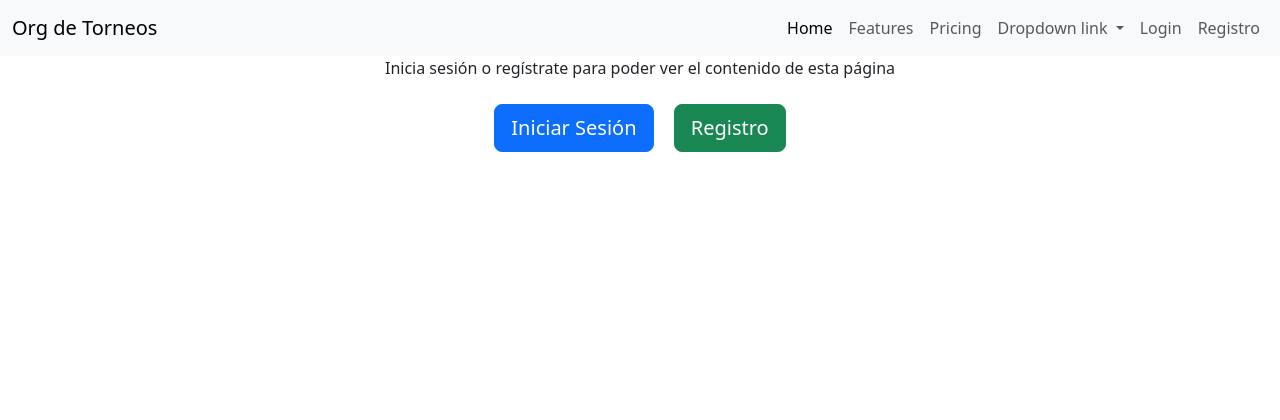
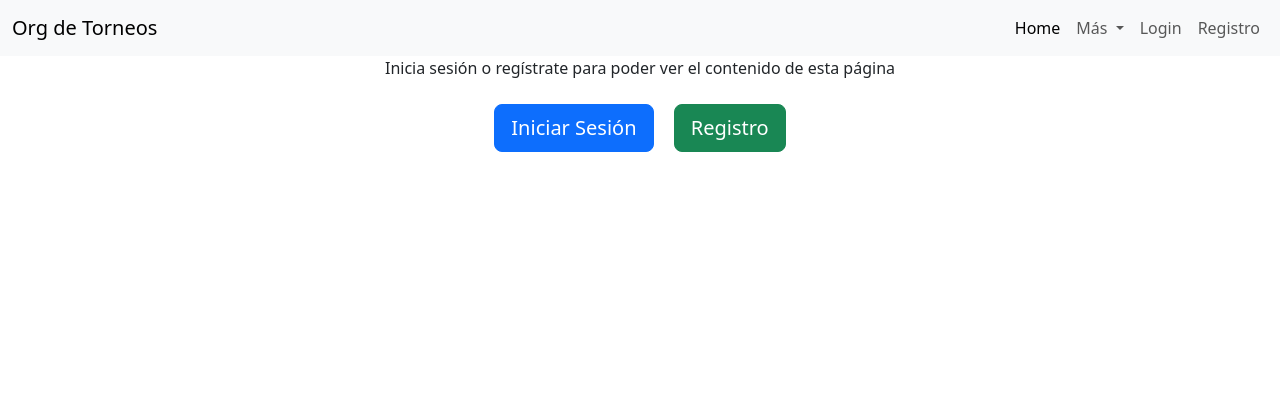
Before and after one commit to 0rellano/Organizacion_Mundial__django, a Django app: page / in a window 1280 px wide. Shown: the top 420 px of the page. Run offline with Django 4.2, Linux system fonts and the light colour scheme.

Commit message:
Cambios de index, ahora las secciones en el nav

```diff
--- a/organizacion_mundial/static/style.css
+++ b/organizacion_mundial/static/style.css
@@ -15,3 +15,8 @@ body {
     color: white;
     margin-top: auto; /* Empuja el footer hacia abajo */
   }
+
+  button {
+    border: none;
+    background-color: transparent;
+  }
--- a/organizacion_mundial/templates/base.html
+++ b/organizacion_mundial/templates/base.html
@@ -42,26 +42,20 @@
           <li class="nav-item">
             <a class="nav-link active" aria-current="page" href="{% url 'index' %}">Home</a>
           </li>
-          <li class="nav-item">
-            <a class="nav-link" href="#">Features</a>
-          </li>
-          <li class="nav-item">
-            <a class="nav-link" href="#">Pricing</a>
-          </li>
           <li class="nav-item dropdown">
             <a class="nav-link dropdown-toggle" href="#" role="button" data-bs-toggle="dropdown" aria-expanded="false">
-              Dropdown link
+              Más
             </a>
             <ul class="dropdown-menu">
-              <li><a class="dropdown-item" href="#">Action</a></li>
-              <li><a class="dropdown-item" href="#">Another action</a></li>
-              <li><a class="dropdown-item" href="#">Something else here</a></li>
+              <li><a class="dropdown-item" href="{% url 'lista_jugadores' %}"><button>Ver Lista de Jugadores</button></a></li>
+              <li><a class="dropdown-item" href="{% url 'mundiales' %}"><button>Mundiales</button></a></li>
+              <li><a class="dropdown-item" href="{% url 'paises' %}"><button>Paises</button></a></li>
             </ul>
           </li>
           {% if user.is_authenticated %}
           {% if user.is_staff %}
             <li class="nav-item ms-auto">
-              <a href="{% url 'admin:index' %}" class="nav-link btn btn-dark btn-hover-bg-light btn-admin">Admin Site</a>
+              <a href="{% url 'admin:index' %}" class="nav-link btn btn-dark btn-hover-bg-light btn-admin" target="_blank">Admin Site</a>
             </li>
           {% endif %}
           <li class="nav-item ms-auto">
--- a/organizacion_mundial/templates/index.html
+++ b/organizacion_mundial/templates/index.html
@@ -5,9 +5,6 @@
 {% block content %}
   {% if user.is_authenticated %}
     <p>Aca va a ir todo lo de la página</p>
-    <a href="{% url 'lista_jugadores' %}"><button>Ver Lista de Jugadores</button></a>
-    <a href="{% url 'mundiales' %}"><button>Mundiales</button></a>
-    <a href="{% url 'paises' %}"><button>Paises</button></a>
   {% else %}
     <div class="text-center">
       <p class="mb-4">Inicia sesión o regístrate para poder ver el contenido de esta página</p>
```
